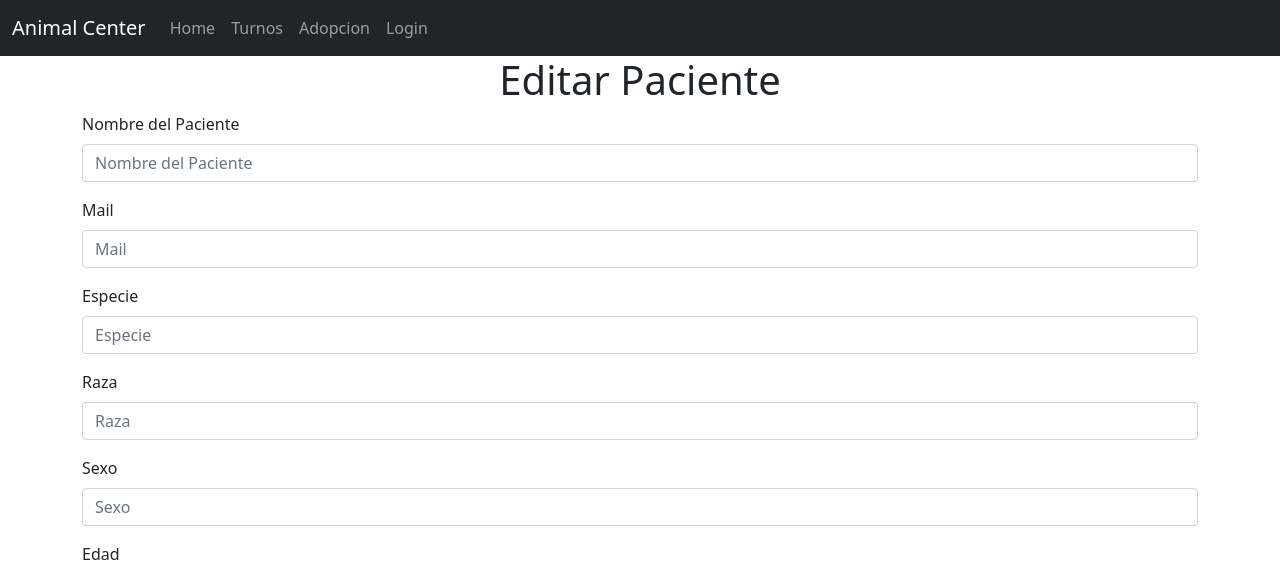
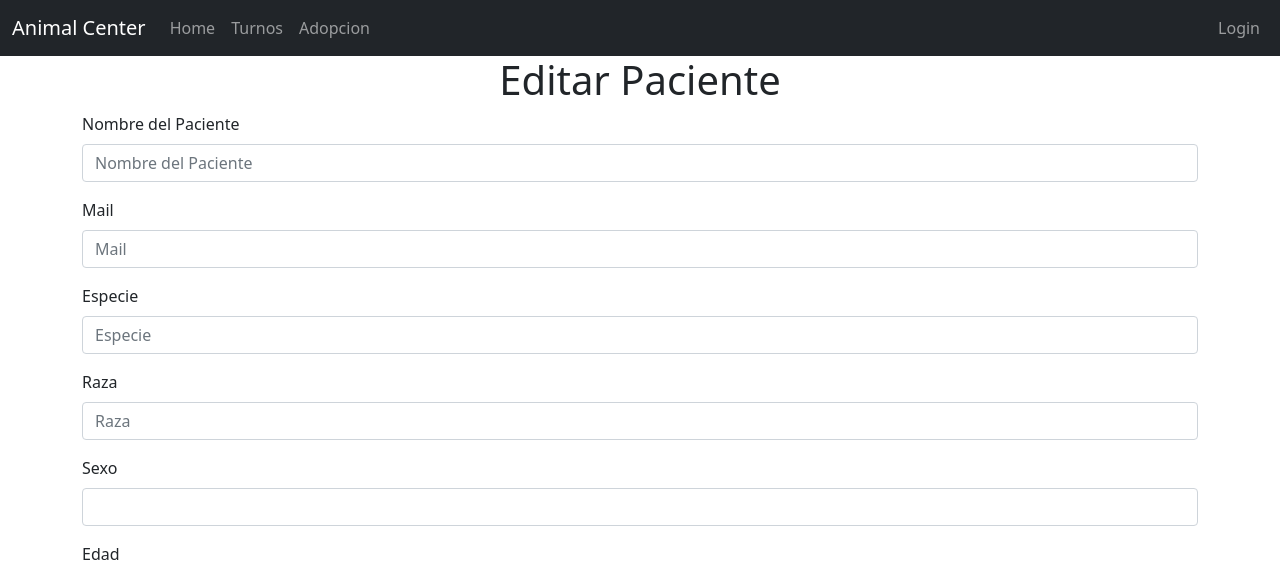
Before and after one commit to aylenlee/PNT2---Trabajo-Practico-Final---Veterinaria, a Vue app in the folder vue-prueba/: page /edit-patient/1 in a window 1280 px wide. Shown: the top 572 px of the page. Built offline with nearby package versions, Linux system fonts and the light colour scheme; no server answers; sample sign-in values are in the browser's storage.

Commit message:
sexo + navbar

```diff
--- a/vue-prueba/src/components/AddPatient.vue
+++ b/vue-prueba/src/components/AddPatient.vue
@@ -21,8 +21,8 @@
             <div class="mb-3">
                 <label for="sex" class="form-label">Sexo</label>
                 <select class="form-control" id="sex" v-model="patient.sex" required>
-                    <option value="Macho">Macho</option>
-                    <option value="Hembra">Hembra</option>
+                    <option value="male">Macho</option>
+                    <option value="female">Hembra</option>
                 </select>
             </div>
             <div class="mb-3">
--- a/vue-prueba/src/components/EditPatient.vue
+++ b/vue-prueba/src/components/EditPatient.vue
@@ -20,7 +20,10 @@
             </div>
             <div class="mb-3">
                 <label for="sex" class="form-label">Sexo</label>
-                <input type="text" class="form-control" id="sex" placeholder="Sexo" v-model="patient.sex" required>
+                <select class="form-control" id="sex" v-model="patient.sex" required>
+                    <option value="male">Macho</option>
+                    <option value="female">Hembra</option>
+                </select>
             </div>
             <div class="mb-3">
                 <label for="age" class="form-label">Edad</label>
--- a/vue-prueba/src/components/Navbar.vue
+++ b/vue-prueba/src/components/Navbar.vue
@@ -17,8 +17,10 @@
           <li class="nav-item">
               <router-link class="nav-link" to="/adopcion">Adopcion</router-link>
           </li>
+        </ul>
+        <ul class="navbar-nav ms-auto">
           <li class="nav-item">
-              <router-link class="nav-link" to="/login">Login</router-link>
+            <router-link class="nav-link" to="/login">Login</router-link>
           </li>
         </ul>
       </div>
```
